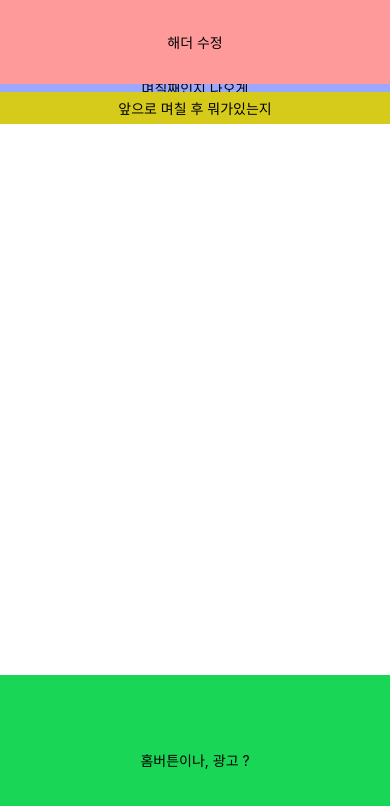
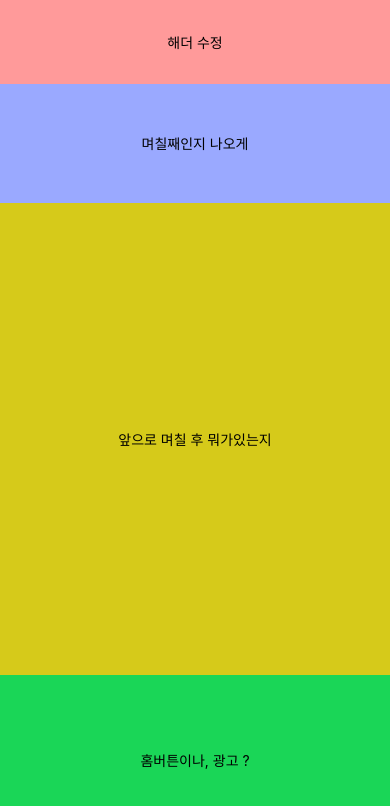
Before and after one commit to FouinK/myFirstNativeApp, a React Native app: screen / in a window 390 px wide. Shown: the top 806 px of the page. Built offline with nearby package versions, Linux system fonts and the light colour scheme.

Commit message:
스크롤 뷰에서 20퍼 80퍼 먹게 만들기

```diff
--- a/App.tsx
+++ b/App.tsx
@@ -9,7 +9,7 @@ const App = () => {
   return (
     <View style={styles.container}>
       <Header />
-      <ScrollView style={styles.scrollViewContent}>
+      <ScrollView contentContainerStyle={styles.scrollViewContent}>
         <Title />
         <Body />
       </ScrollView>
@@ -17,8 +17,6 @@ const App = () => {
     </View>
   );
 };
-
-export default App;
 
 const styles = StyleSheet.create({
   container: {
@@ -29,3 +27,5 @@ const styles = StyleSheet.create({
     flexGrow: 1,
   },
 });
+
+export default App;
```
